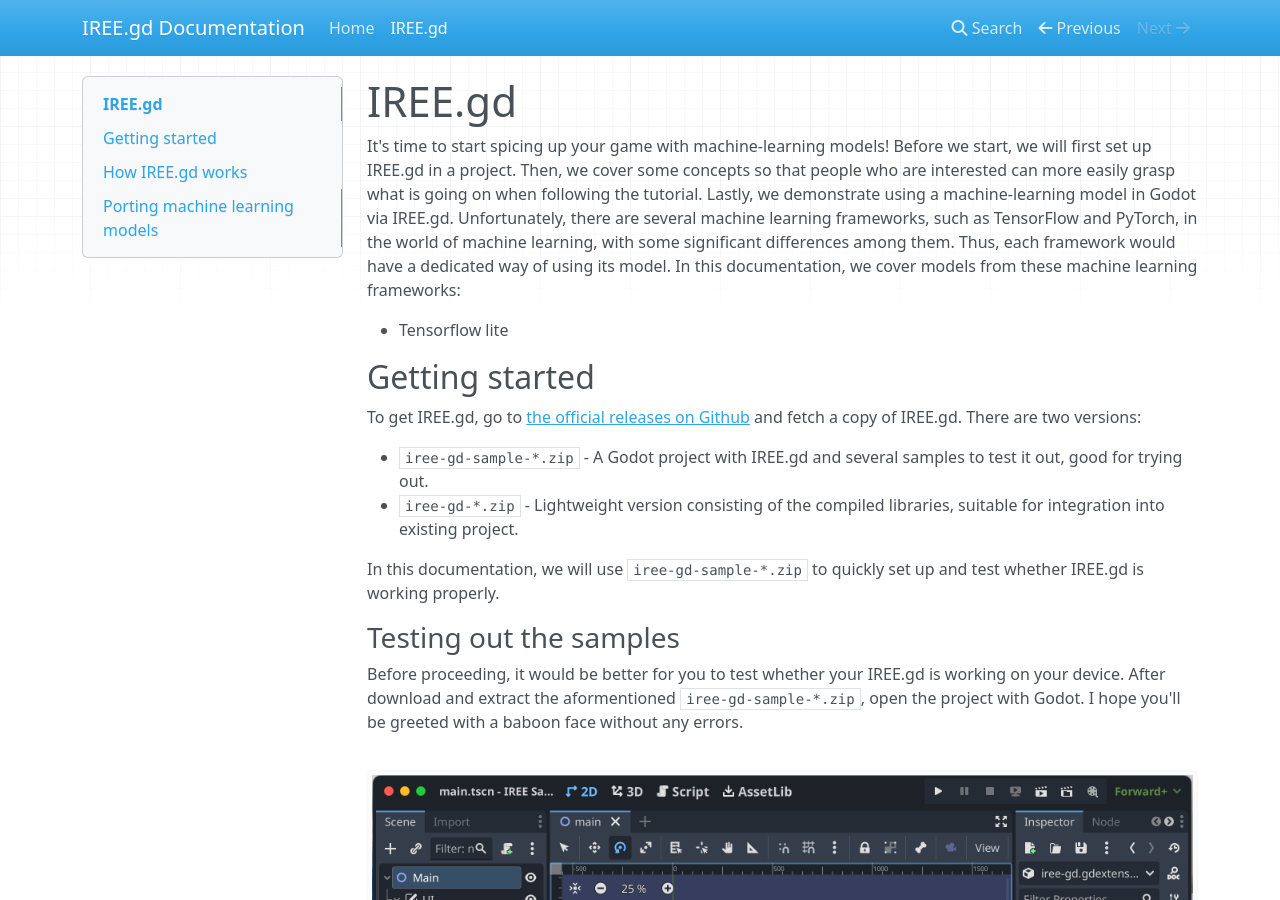
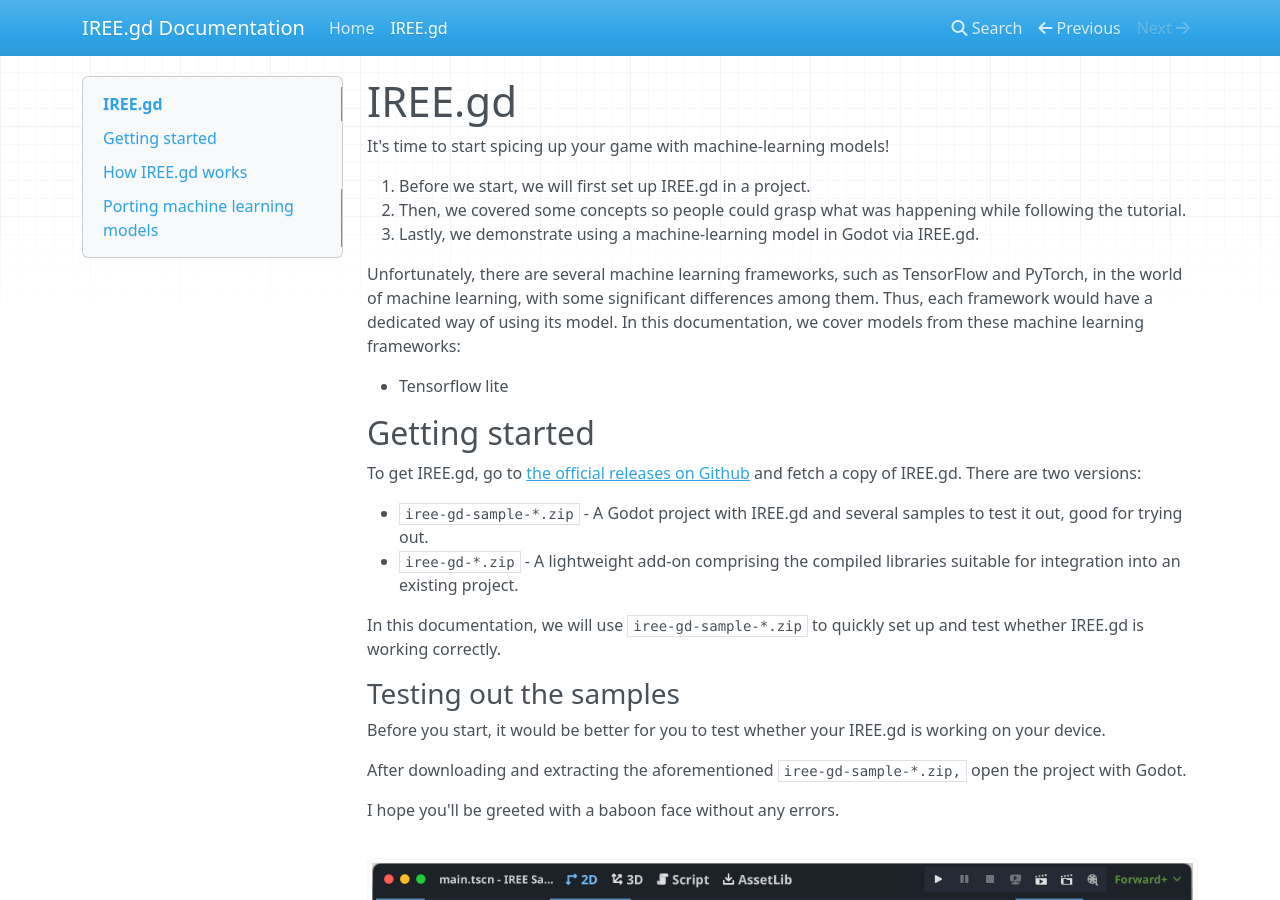
Before and after one commit to iree-gd/iree.gd.docs, an MkDocs documentation site: the page built from docs/iree.gd.md, in a window 1280 px wide and 900 px high. Built offline with MkDocs 1.6.1, drawn with Linux system fonts in a browser that asks for light colours; nearby versions of some CDN libraries; some of the changed text lies outside the part shown.

Commit message:
Update iree.gd.md
Update for style.

````diff
--- a/docs/iree.gd.md
+++ b/docs/iree.gd.md
@@ -1,9 +1,12 @@
 # IREE.gd
 
 It's time to start spicing up your game with machine-learning models!
-Before we start, we will first set up IREE.gd in a project.
-Then, we cover some concepts so that people who are interested can more easily grasp what is going on when following the tutorial.
-Lastly, we demonstrate using a machine-learning model in Godot via IREE.gd. Unfortunately, there are several machine learning frameworks, such as TensorFlow and PyTorch, in the world of machine learning, with some significant differences among them. Thus, each framework would have a dedicated way of using its model. In this documentation, we cover models from these machine learning frameworks:
+
+1. Before we start, we will first set up IREE.gd in a project.
+2. Then, we covered some concepts so people could grasp what was happening while following the tutorial.
+3. Lastly, we demonstrate using a machine-learning model in Godot via IREE.gd.
+
+Unfortunately, there are several machine learning frameworks, such as TensorFlow and PyTorch, in the world of machine learning, with some significant differences among them. Thus, each framework would have a dedicated way of using its model. In this documentation, we cover models from these machine learning frameworks:
 
 - Tensorflow lite
 
@@ -11,14 +14,16 @@
 To get IREE.gd, go to [the official releases on Github](https://github.com/iree-gd/iree.gd/releases) and fetch a copy of IREE.gd. There are two versions:
 
 - `iree-gd-sample-*.zip` - A Godot project with IREE.gd and several samples to test it out, good for trying out.
-- `iree-gd-*.zip` - Lightweight version consisting of the compiled libraries, suitable for integration into existing project.
+- `iree-gd-*.zip` - A lightweight add-on comprising the compiled libraries suitable for integration into an existing project.
 
-In this documentation, we will use `iree-gd-sample-*.zip` to quickly set up and test whether IREE.gd is working properly.
+In this documentation, we will use `iree-gd-sample-*.zip` to quickly set up and test whether IREE.gd is working correctly.
 
 ### Testing out the samples
 
-Before proceeding, it would be better for you to test whether your IREE.gd is working on your device.
-After download and extract the aformentioned `iree-gd-sample-*.zip`,  open the project with Godot.
+Before you start, it would be better for you to test whether your IREE.gd is working on your device.
+
+After downloading and extracting the aforementioned `iree-gd-sample-*.zip,` open the project with Godot.
+
 I hope you'll be greeted with a baboon face without any errors.
 
 ![First time open sample](images/first_time_open_sample.png)
@@ -35,7 +40,7 @@
 
 ## How IREE.gd works
 
-In this section, some technical details are discussed so you have a clearer image of what is going on when you import your own model, hopefully in simpler terms. Some of the details are abstracted away to make things simpler. For further reading, you can visit the [official IREE website](https://iree.dev). It is not mandatory, and you could skip this section for now.
+This section discusses technical details so you have a clearer image of what happens when you import your model, hopefully in simpler terms. Some of the details are abstracted away to make things simpler. For further reading, you can visit the [official IREE website](https://iree.dev). It is not mandatory, and you could skip this section for now.
 
 IREE.gd, as the name suggested, is [IREE](https://github.com/iree-org/iree) ported into Godot. IREE is a compiler and runtime library specialized for running machine learning models. It is like the Java compiler and Java virtual machine; the compiler produces bytecodes while the runtime runs the bytecodes. The language would be Java for the Java compiler, while for IREE, the language is MLIR, a language specialized for the compiler to read instead of being user-friendly.
 
@@ -113,10 +120,12 @@
 ```
 
 The `.vmfb` suffix tells IREE.gd to treat it as IREE bytecode; it stands for virtual machine flat buffer.
-The `.metal` or `.vulkan` in the middle of the bytecode name is just to help us differentiate between bytecode targeting a Metal or Vulkan backend.
+The `.metal` or `.vulkan` in the middle of the bytecode name helps us differentiate between bytecode targeting a Metal or Vulkan backend.
 
 #### Generate the bytecode information dump
-It is a good time to generate the information dump and inspect the bytecode to determine the input and output formats.
+
+Now is an excellent time to generate the information dump and inspect the bytecode to determine the input and output formats.
+
 This step is crucial for the latter step of writing interfacing code for the machine learning model.
 We will use `iree-dump-module` tool.
 
@@ -173,7 +182,7 @@
 	assert(p_image.get_width() == 50) # Although it can only be 50x50, you can always slice larger images into smaller ones and pad smaller images to ensure they are 50x50.
 	assert(p_image.get_height() == 50)
 
-    # Make sure the image is in RGB channel with 8-bit unsigned integer.
+    # Ensure the image is in an RGB channel with an 8-bit unsigned integer.
 	p_image.convert(Image.FORMAT_RGB8)
 
     # Get the data and convert it to 32-bit floats.
````
Also changed, not shown: other parts of docs/iree.gd.md (+6 -4 lines).
